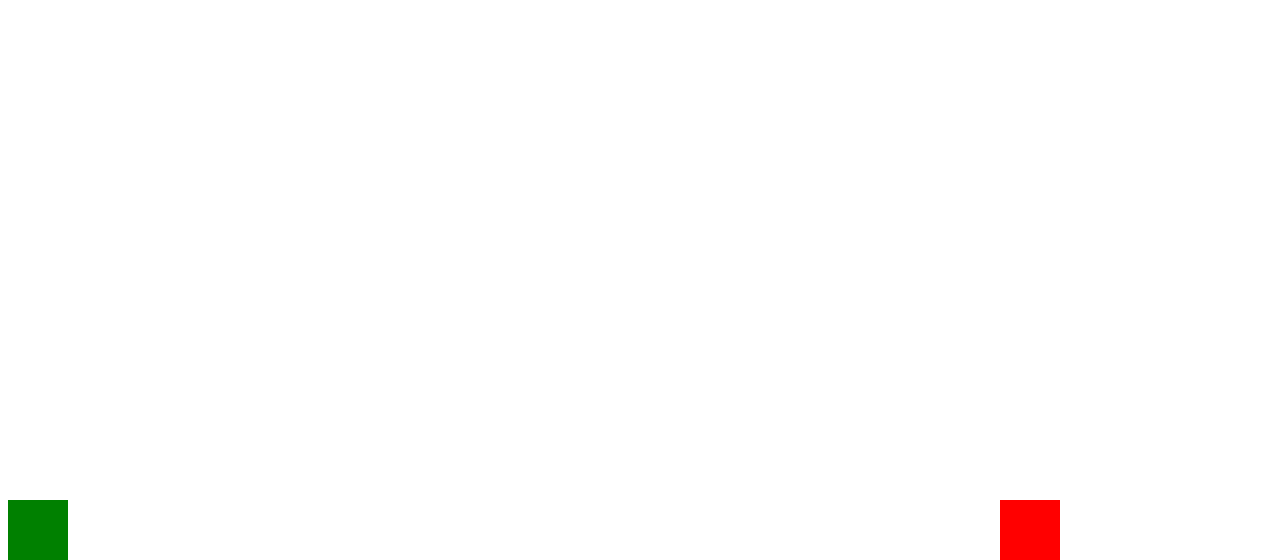
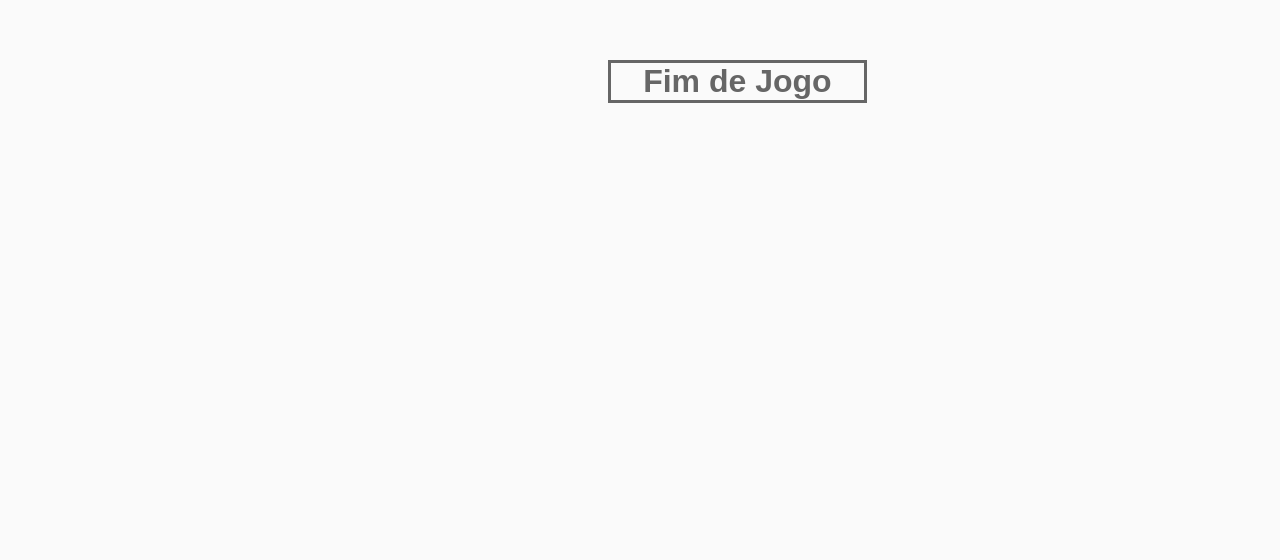
Before and after one commit to LucasHeitorPirola/Dinozaurinho, a plain HTML site: page index.html in a window 1280 px wide. Shown: the part 240-800 px from the top of the page. Drawn offline with Linux system fonts and the light colour scheme.

Commit message:
Jogo terminado com últimas alterações nos códigos js e css

```diff
--- a/script.js
+++ b/script.js
@@ -1,6 +1,7 @@
 const dino = document.querySelector('.dino');
 const background = document.querySelector('.background');
 let isJumping = false;
+let position = 0;
 
 function handleKeyUp(event) {
   if (event.keyCode === 32) {
@@ -11,7 +12,6 @@ function handleKeyUp(event) {
 }
 
 function jump() {
-  let position = 0;
   isJumping = true;
 
   let upInterval = setInterval(() => {
@@ -36,14 +36,31 @@ function jump() {
   }, 20);
 }
 
-function creatCactus() {
+function createCactus() {
   const cactus = document.createElement('div');
   let cactusPosition = 1000;
+  let radomTime = Math.random() * 6000;
 
   cactus.classList.add('cactus');
   background.appendChild(cactus);
   cactus.style.left = cactusPosition + 'px';
+
+  let leftInterval = setInterval(() => {
+    if(cactusPosition < -60){
+      clearInterval(leftInterval);
+      background.removeChild(cactus);
+    } else if(cactusPosition > 0 && cactusPosition < 60 && position < 60) {
+      //Gameover
+      clearInterval(leftInterval);
+      document.body.innerHTML = '<h1 class="gameover">Fim de Jogo</h1>';
+    } else {
+      cactusPosition -= 10;
+      cactus.style.left = cactusPosition + 'px';
+    }
+  }, 20);
+
+  setTimeout(createCactus, radomTime);
 }
 
-creatCactus();
+createCactus();
 document.addEventListener('keyup', handleKeyUp);
--- a/style.css
+++ b/style.css
@@ -1,15 +1,50 @@
+body {
+  background-color: #fafafa;
+}
+
 .dino {
+  background-image: url(/Images/dino.png);
+  bottom: 0;
+  height: 60px;
+  position: absolute;
   width: 60px;
-  height: 60px;
-  background-color: green;
-  position: absolute;
-  bottom: 0;
 }
 
 .cactus {
+  background-image: url(/Images/cactus.png);
+  bottom: 0;
+  height: 60px;
   position: absolute;
   width: 60px;
-  height: 60px;
+}
+
+.gameover {
+  border-style: solid;
+  border-color: #666666;
+  color: #666666;
+  font-family: Arial, Helvetica, sans-serif;
+  margin-left: 600px;
+  margin-top: 300px;
+  text-align: center;
+  width: 20%;
+}
+
+@keyframes slideright {
+  from {
+    background-position: 70000%;
+  }
+
+  to {
+    background-position: 0;
+  }
+}
+
+.background {
+  animation: slideright 600s infinite linear;
   bottom: 0;
-  background-color: red;
+  background-image: url(/Images/background.png);
+  background-repeat: repeat-x;
+  height: 200px;
+  position: absolute;
+  width: 100%;
 }
```
